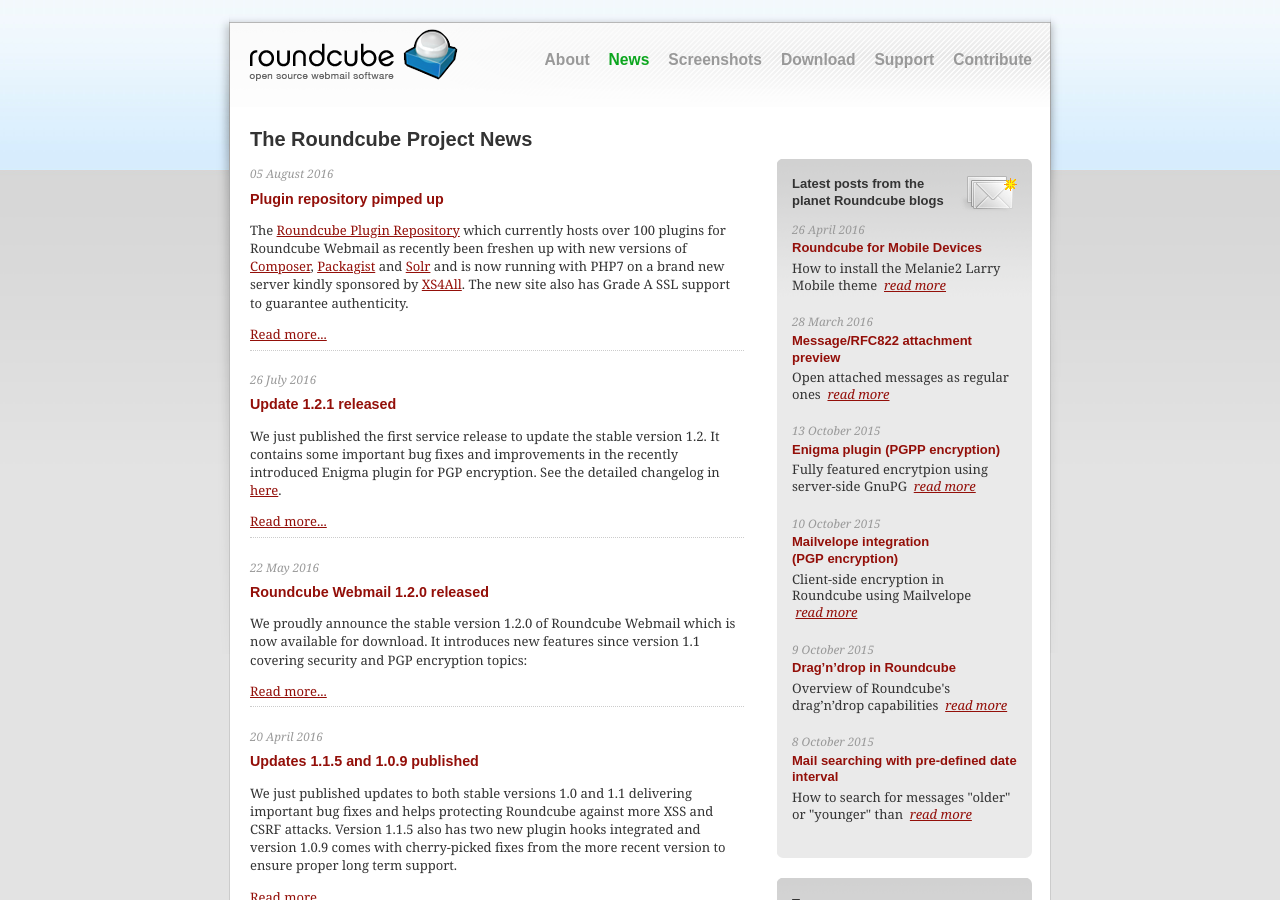
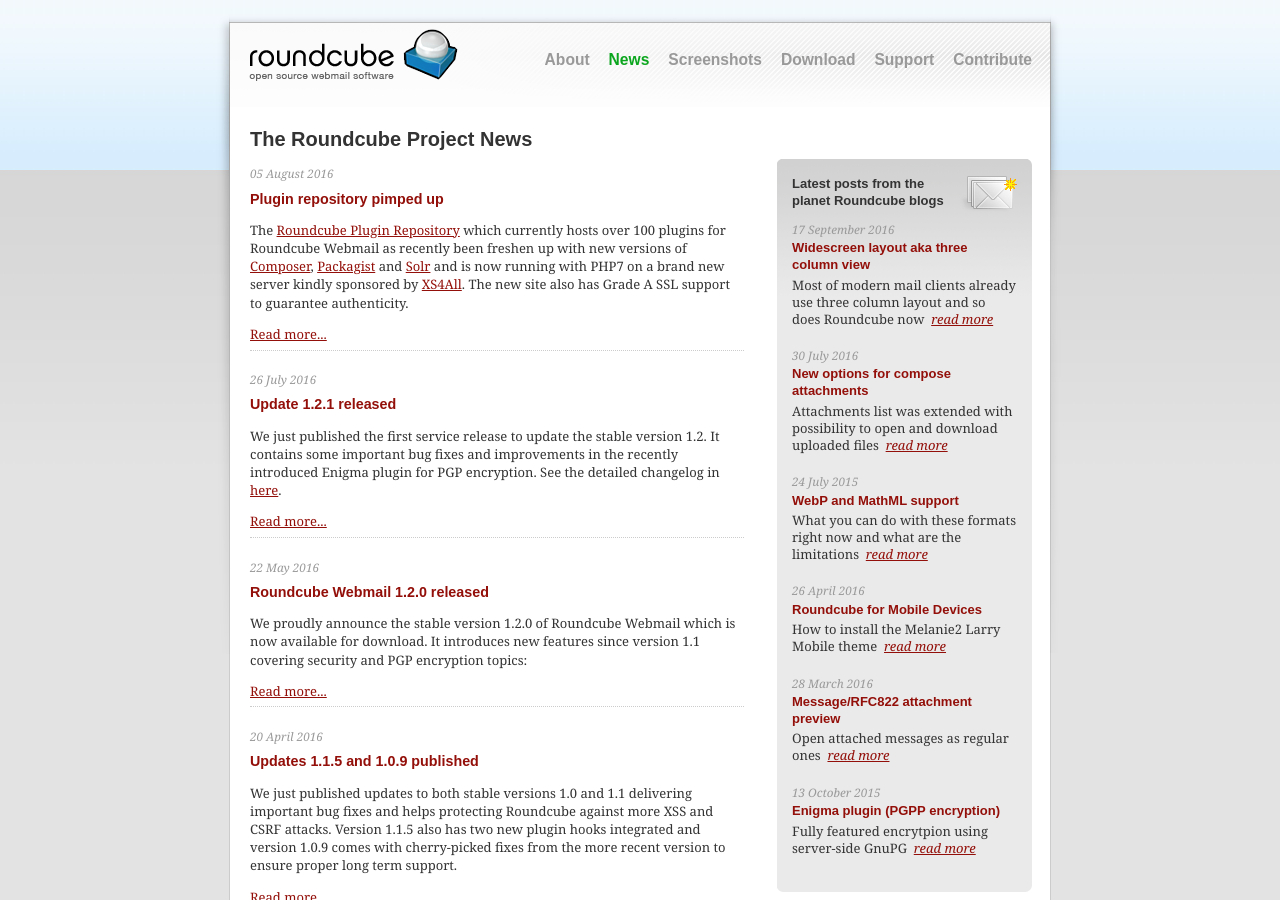
Before and after one commit to roundcube/roundcube.github.com, a Jekyll site: the page built from news/index.html, in a window 1280 px wide and 900 px high. Built offline with Jekyll 4.4.1, drawn with Linux system fonts in a browser that asks for light colours; the list of posts is cut into pages by our own code; comment, search, counter and statistics services are not loaded.

Commit message:
Update news feed from the Kolabian blog

```diff
--- a/_includes/roundcubeinbox.html
+++ b/_includes/roundcubeinbox.html
@@ -1,4 +1,25 @@
 <h2 class="inboxtitle">Latest posts from the planet Roundcube blogs</h2>
+
+<div class="newsitem">
+	<span class="newsdate">17 September 2016</span>
+	<h3><a href="https://kolabian.wordpress.com/2016/09/17/widescreen-layout-aka-three-column-view/" class="newslink">Widescreen layout aka three column view</a></h3>
+	<p class="newstext">Most of modern mail clients already use three column layout and so does Roundcube now
+		&nbsp;<em><a href="https://kolabian.wordpress.com/2016/09/17/widescreen-layout-aka-three-column-view/">read&nbsp;more</a></em></p>
+</div>
+
+<div class="newsitem">
+	<span class="newsdate">30 July 2016</span>
+	<h3><a href="https://kolabian.wordpress.com/2016/07/30/new-options-for-compose-attachments/" class="newslink">New options for compose attachments</a></h3>
+	<p class="newstext">Attachments list was extended with possibility to open and download uploaded files
+		&nbsp;<em><a href="https://kolabian.wordpress.com/2016/07/30/new-options-for-compose-attachments/">read&nbsp;more</a></em></p>
+</div>
+
+<div class="newsitem">
+	<span class="newsdate">24 July 2015</span>
+	<h3><a href="https://kolabian.wordpress.com/2016/07/24/webp-and-mathml-support/" class="newslink">WebP and MathML support</a></h3>
+	<p class="newstext">What you can do with these formats right now and what are the limitations
+		&nbsp;<em><a href="https://kolabian.wordpress.com/2016/07/24/webp-and-mathml-support/">read&nbsp;more</a></em></p>
+</div>
 
 <div class="newsitem">
 	<span class="newsdate">26 April 2016</span>
@@ -20,24 +41,3 @@
 	<p class="newstext">Fully featured encrytpion using server-side GnuPG
 		&nbsp;<em><a href="https://kolabian.wordpress.com/2015/10/13/enigma-plugin-pgp-encryption/">read&nbsp;more</a></em></p>
 </div>
-
-<div class="newsitem">
-	<span class="newsdate">10 October 2015</span>
-	<h3><a href="https://kolabian.wordpress.com/2015/10/10/mailvelope-integration-pgp-encryption/" class="newslink">Mailvelope integration (PGP&nbsp;encryption)</a></h3>
-	<p class="newstext">Client-side encryption in Roundcube using Mailvelope
-		&nbsp;<em><a href="https://kolabian.wordpress.com/2015/10/10/mailvelope-integration-pgp-encryption/">read&nbsp;more</a></em></p>
-</div>
-
-<div class="newsitem">
-	<span class="newsdate">9 October 2015</span>
-	<h3><a href="https://kolabian.wordpress.com/2015/10/09/dragndrop-in-roundcube/" class="newslink">Drag’n’drop in Roundcube</a></h3>
-	<p class="newstext">Overview of Roundcube's drag’n’drop capabilities
-		&nbsp;<em><a href="https://kolabian.wordpress.com/2015/10/09/dragndrop-in-roundcube/">read&nbsp;more</a></em></p>
-</div>
-
-<div class="newsitem">
-	<span class="newsdate">8 October 2015</span>
-	<h3><a href="https://kolabian.wordpress.com/2015/10/08/mail-searching-with-pre-defined-date-interval/" class="newslink">Mail searching with pre-defined date interval</a></h3>
-	<p class="newstext">How to search for messages &quot;older&quot; or &quot;younger&quot; than
-		&nbsp;<em><a href="https://kolabian.wordpress.com/2015/10/08/mail-searching-with-pre-defined-date-interval/">read&nbsp;more</a></em></p>
-</div>
```
